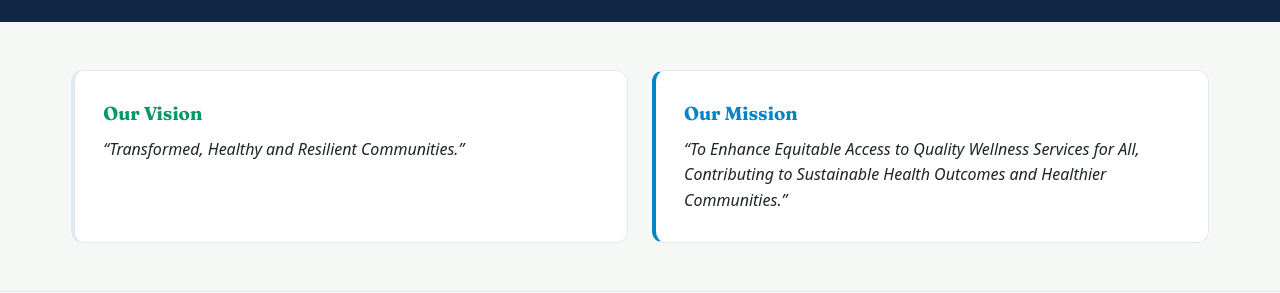
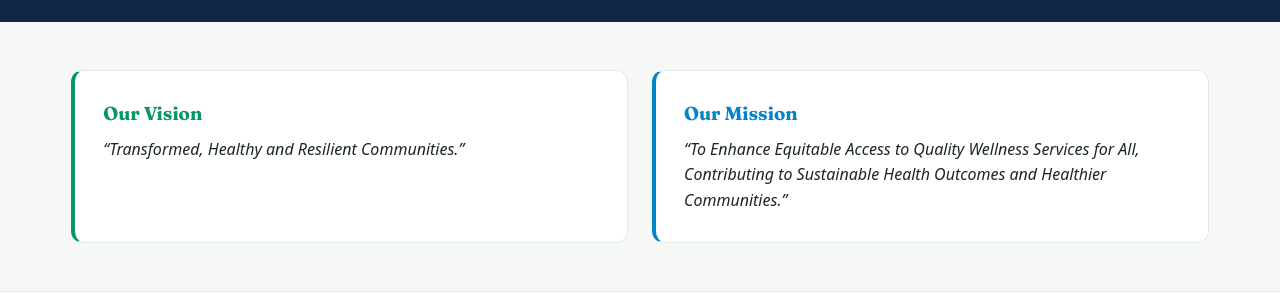
Before and after one commit to saloniklotubulua400-ai/WAM-organization-site, a React (Vite) app: page /programmes in a window 1280 px wide. Shown: the part 615-908 px from the top of the page. Built offline with nearby package versions, Linux system fonts and the light colour scheme.

Commit message:
update features

```diff
--- a/src/pages/Programmes.css
+++ b/src/pages/Programmes.css
@@ -124,9 +124,8 @@
   background: #ffffff;
   padding: 1.75rem;
   border-radius: var(--radius);
+  border: 1px solid var(--color-border);
   border-left: 4px solid var(--color-green);
-  border: 1px solid var(--color-border);
-  border-left-width: 4px;
 }
 
 .vm-card:nth-child(2) {
@@ -425,3 +424,12 @@
   border: 1px solid #ffffff;
   color: #ffffff;
 }
+
+/* Accessibility */
+@media (prefers-reduced-motion: reduce) {
+  .wam-programmes .programme-card,
+  .wam-programmes .programme-card-image {
+    transition: none !important;
+    animation: none !important;
+  }
+}
```
